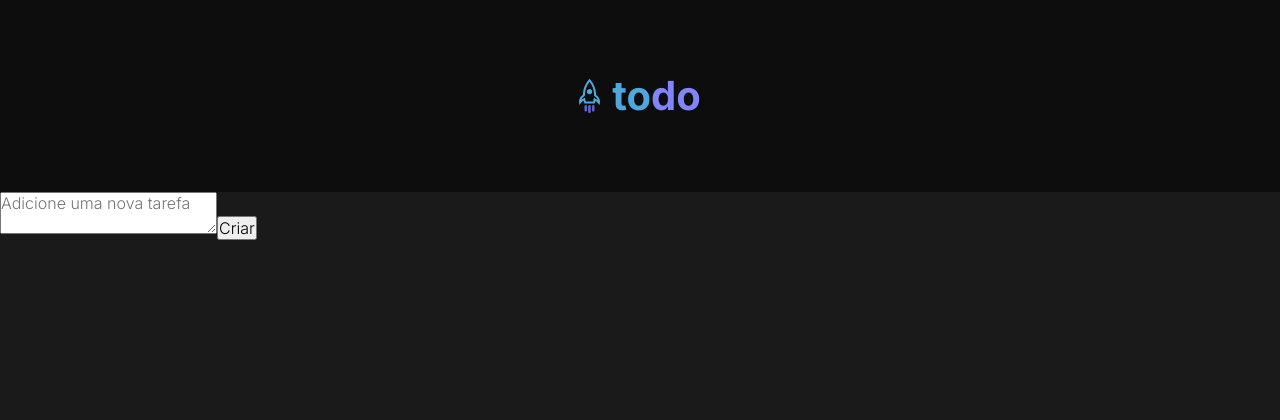
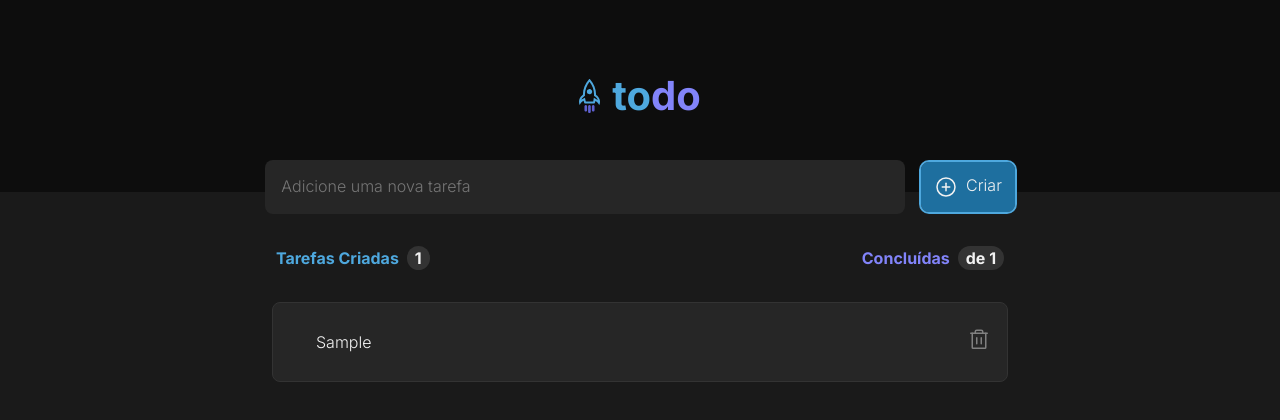
Before and after one commit to catiau/01-desafio-todoList-reactjs-ts, a React (Vite) app: page / in a window 1280 px wide. Both pictures are taken after typing "Sample" into the empty fields and a click on the button "Criar". Shown: the top 420 px of the page. Built offline with nearby package versions, Linux system fonts and the light colour scheme.

Commit message:
it's alive

```diff
--- /dev/null
+++ b/src/components/Task.module.css
@@ -0,0 +1,28 @@
+.tasksList {
+    display: flex;
+    align-items: center;
+    padding: 1rem;
+    justify-content: space-between;
+    width: 46rem;
+    height: 5rem;
+    border-radius: 8px;
+    background: var(--gray-500);
+    border: 1px solid var(--gray-400);
+}
+
+.taskListTextContent {
+    display: flex;
+    flex-wrap: wrap;
+    font-family: 'Inter', sans-serif;
+    font-weight: 400;
+    color: var(--gray-100);
+    width: 39rem;
+}
+
+.deleteTask {
+    cursor: pointer;
+}
+
+.finishTask {
+    cursor: pointer;
+}
--- /dev/null
+++ b/src/components/Task.tsx
@@ -0,0 +1,29 @@
+import { Trash } from 'phosphor-react'
+import styles from './Task.module.css'
+
+type TaskType = {
+    title: string
+    id: number
+    checked: boolean
+}
+
+export function Task({ title }: TaskType) {
+
+
+    return (
+        <div className={styles.tasksList}>
+            <div className={styles.finishTask}>
+
+            </div>
+            <div className={styles.taskListTextContent}>
+                <span>{title}</span>
+            </div>
+            <div className={styles.deleteTask}>
+                <Trash
+                    size={24}
+                    color="#808080"
+                />
+            </div>
+        </div>
+    )
+}
--- /dev/null
+++ b/src/components/TaskList.module.css
@@ -0,0 +1,104 @@
+.todoForm {
+    display: flex;
+    align-items: center;
+    justify-content: center;
+    gap: 1rem;
+    flex-wrap: wrap;
+    position: relative;
+    top: -2rem;
+}
+
+.todoForm textarea {
+    resize: none;
+    width: 40rem;
+    height: 3.375rem;
+    padding: 1rem;
+    border-radius: 8px;
+    color: var(--gray-100);
+    background: var(--gray-500);
+    border: 0;
+    overflow-y: hidden;
+}
+
+.todoFormButton {
+    display: flex;
+    gap: 0.5rem;
+    border-radius: 8px;
+    padding: 0.8rem;
+    background: var(--blue-dark);
+    color: var(--gray-100);
+    border: 0;
+    cursor: pointer;
+}
+
+.todoForm textarea:focus {
+    outline: 2px solid var(--gray-300)
+}
+
+.todoFormButton:focus {
+    outline: 2px solid var(--blue)
+}
+
+.taskStatus {
+    display: flex;
+    align-items: center;
+    justify-content: center;
+    gap: 27rem;
+}
+
+.createdTask {
+    display: flex;
+    font-weight: 700;
+    align-items: center;
+    justify-content: center;
+    color: var(--blue);
+    gap: 0.5rem;
+}
+
+.doneTask {
+    display: flex;
+    gap: 0.5rem;
+    align-items: center;
+    justify-content: center;
+    font-weight: 700;
+    color: var(--purple);
+}
+
+.taskCounter {
+    border-radius: 999px;
+    padding: 0.125rem 0.5rem;
+    color: var(--gray-100);
+    background: var(--gray-400);
+    font-weight: 700;
+}
+
+.taskBoxEmpty {
+    padding-top: 5.5rem;
+    display: flex;
+    justify-content: center;
+    flex-direction: column;
+    align-items: center;
+    gap: 1rem
+}
+
+.taskBoxEmptyText {
+    display: flex;
+    flex-direction: column;
+    align-items: center;
+    color: var(--gray-300);
+}
+
+.taskBox {
+    display: flex;
+    align-items: center;
+    justify-content: center;
+    flex-direction: column;
+}
+
+.task {
+    margin-top: 2rem
+}
+
+.task + .task {
+    margin-top: 1rem;
+}
--- a/src/components/TaskList.tsx
+++ b/src/components/TaskList.tsx
@@ -1,7 +1,10 @@
 import { PlusCircle } from 'phosphor-react'
 import { FormEvent, useState, ChangeEvent } from 'react'
-import styles from './List.module.css'
+import styles from './TaskList.module.css'
 import { v4 as uuidv4 } from 'uuid'
+
+import clipBoard from '../assets/clipBoard.svg'
+import { Task } from './Task'
 
 interface TasksProps {
     title: string,
@@ -44,9 +47,13 @@ export function TaskList() {
         }
     }
 
+    const createdTasks = tasks.length
+
+    const isTodoListEmpty = createdTasks === 0
+
     return (
         <div>
-            <form onSubmit={handleCreateNewTask}>
+            <form onSubmit={handleCreateNewTask} className={styles.todoForm}>
                 <textarea
                     name='task'
                     placeholder='Adicione uma nova tarefa'
@@ -55,10 +62,55 @@ export function TaskList() {
 
                 />
 
-                <button type='submit'>
+                <button type='submit' className={styles.todoFormButton}>
+                    <PlusCircle size={24}/>
                     Criar
                 </button>
             </form>
+            <div className={styles.taskStatus}>
+                <span
+                    className={styles.createdTask}>
+                    Tarefas Criadas
+                    <span
+                        className={styles.taskCounter}>
+                        {createdTasks}
+                    </span>
+                </span>
+                <span
+                    className={styles.doneTask}>
+                    Concluídas
+                   <span
+                        className={styles.taskCounter}>
+                        {} de {createdTasks}
+                    </span>
+                </span>
+            </div>
+
+            <div className={styles.taskBox}>
+                {isTodoListEmpty ? (
+                    <div className={styles.taskBoxEmpty}>
+                        <img src={clipBoard} />
+                        <div className={styles.taskBoxEmptyText}>
+                            <h4>Você ainda não tem tarefas cadastradas</h4>
+                            <span>Crie tarefas e organize seus itens a fazer</span>
+                        </div>
+                    </div>
+
+                ) : (
+                    tasks.map((task) => {
+                        return (
+                            <div className={styles.task}>
+                                <Task
+                                    title={task.title}
+                                    key={task.id}
+                                    id={task.id}
+                                    checked={task.checked}
+                                />
+                            </div>
+                        )
+                    })
+                )}
+            </div>
         </div>
     )
 }
```
Also changed, not shown: src/components/List.module.css (deleted, +0 -48 lines).
